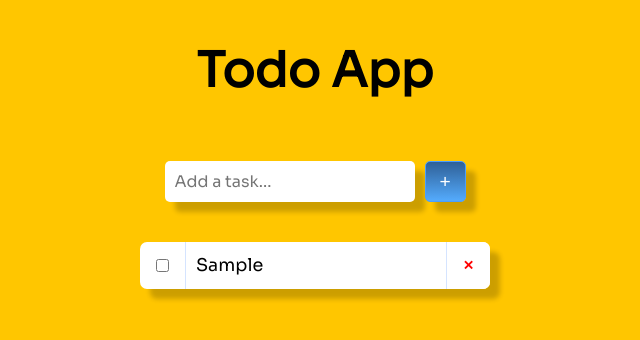
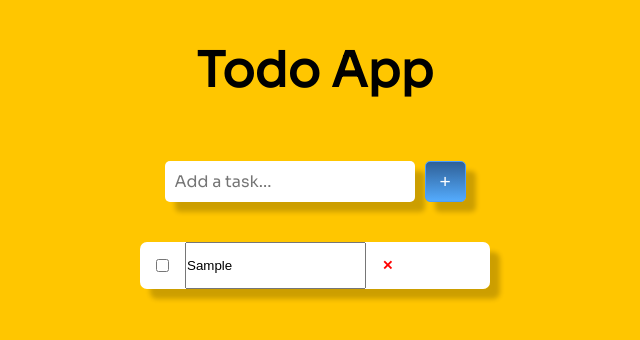
Before and after one commit to vishal-rathod-07/Todo-App-React, a React (Create React App) app: page / in a window 1280 px wide. Both pictures are taken after typing "Sample" into the empty fields and a click on the button "Press 'Enter' to add a task". Shown: the top 340 px of the page, without its empty margins (325-965 px from the left). Built offline with nearby package versions, Linux system fonts and the light colour scheme.

Commit message:
feature: Enter or escape key press input lose focus
- On press of enter or escape key current editing todo and lose focus

```diff
--- a/src/components/TodoItem/TodoItemClass.js
+++ b/src/components/TodoItem/TodoItemClass.js
@@ -13,6 +13,12 @@ class TodoItemClass extends React.Component {
   handleChange = (e) => {
     this.setState({ value: e.target.value });
     this.props.editTodo(this.props.todo.id, e.target.value);
+  };
+
+  handleKey = (e) => {
+    if (e.keyCode === 13 || e.keyCode === 27) {
+      e.target.blur();
+    }
   };
 
   render() {
@@ -31,10 +37,12 @@ class TodoItemClass extends React.Component {
           onChange={() => this.props.completeTodo(this.props.todo.id)}
         />
         <input
-          className='todo-item__label'
+          type='text'
+          className='todo-item__input'
           title='Click to edit task'
           value={this.props.todo.text}
           onChange={this.handleChange}
+          onKeyDown={this.handleKey}
         />
         <button
           className='todo-item__button'
```
